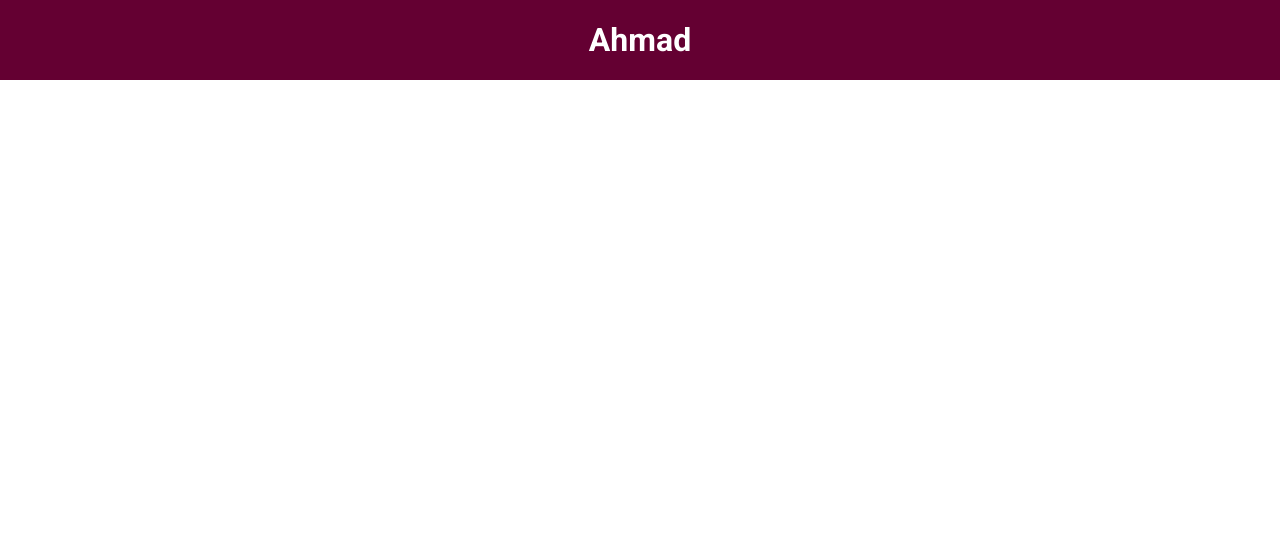
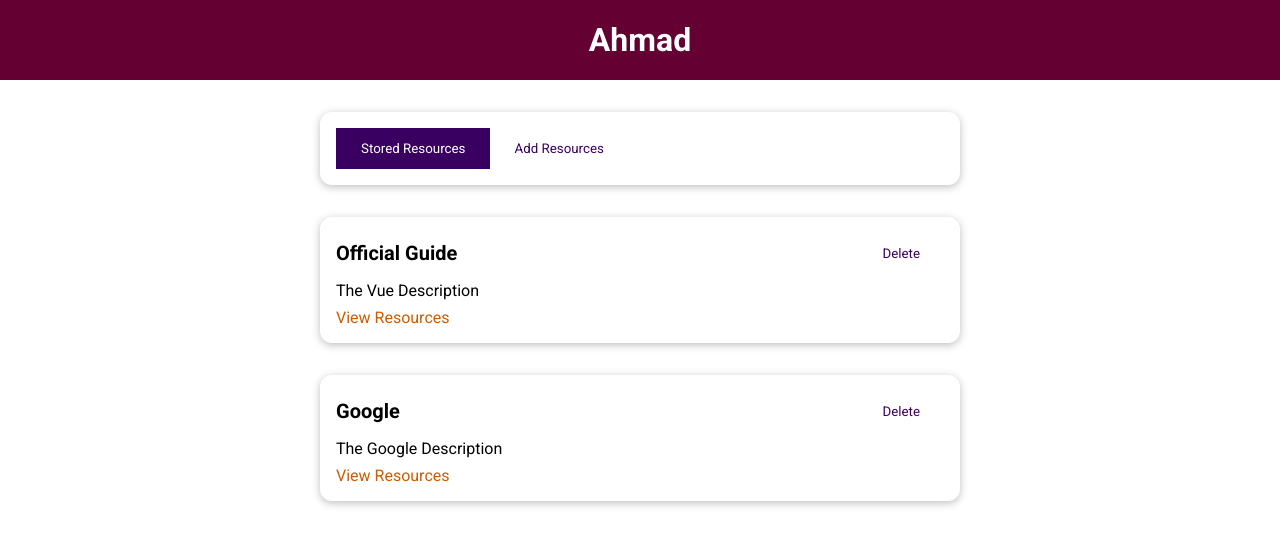
Before and after one commit to ahmadalii112/Academia-VUE, a Vue app in the folder 10.Course-Project-The-Learning-Resources-App/: page / in a window 1280 px wide. Shown: the top 546 px of the page. Built offline with nearby package versions, Linux system fonts and the light colour scheme.

Commit message:
8. Adding & Styling Tabs

```diff
--- a/10.Course-Project-The-Learning-Resources-App/src/App.vue
+++ b/10.Course-Project-The-Learning-Resources-App/src/App.vue
@@ -1,33 +1,21 @@
 <template>
   <div>
     <TheHeader title="Ahmad"></TheHeader>
+    <TheResources></TheResources>
   </div>
 </template>
 
 <script>
 import TheHeader from './components/layouts/TheHeader.vue';
+import TheResources from './components/learning-resources/TheResources.vue';
 
 export default {
   components: {
     TheHeader,
+    TheResources,
   },
   data() {
-    return {
-      storedResources: [
-        {
-          id: 'offical-guide',
-          title: 'Official Guide',
-          description: 'The Vue Description',
-          link: 'https://vue.org',
-        },
-        {
-          id: 'google',
-          title: 'Google',
-          description: 'The Google Description',
-          link: 'https://www.google.com',
-        },
-      ],
-    };
+    return {};
   },
 };
 </script>
--- /dev/null
+++ b/10.Course-Project-The-Learning-Resources-App/src/components/learning-resources/AddResources.vue
@@ -0,0 +1,13 @@
+<template>
+  <h1>Add Resouce</h1>
+</template>
+
+<script>
+export default {
+  data() {
+    return {};
+  },
+};
+</script>
+
+<style></style>
--- a/10.Course-Project-The-Learning-Resources-App/src/components/learning-resources/StoredResources.vue
+++ b/10.Course-Project-The-Learning-Resources-App/src/components/learning-resources/StoredResources.vue
@@ -14,7 +14,7 @@
 import LearningResource from './LearningResource.vue';
 
 export default {
-  props: ['resources'],
+  inject: ['resources'],
   components: {
     LearningResource
   }
--- a/10.Course-Project-The-Learning-Resources-App/src/components/learning-resources/TheResources.vue
+++ b/10.Course-Project-The-Learning-Resources-App/src/components/learning-resources/TheResources.vue
@@ -1,9 +1,11 @@
 <template>
     <BaseCard>
       <BaseButton @click="setSelectedTab('stored-resources')"
+      :mode="selectedTab === 'stored-resources' ? null : 'flat'"
         >Stored Resources
       </BaseButton>
       <BaseButton @click="setSelectedTab('add-resources')"
+      :mode="selectedTab === 'add-resources' ? null : 'flat'"
         >Add Resources
       </BaseButton>
     </BaseCard>
@@ -12,17 +14,36 @@
 </template>
 
 <script>
-import AddResource from './AddResource.vue';
+import AddResources from './AddResources.vue';
 import StoredResources from './StoredResources.vue';
 export default {
   components: {
     StoredResources,
-    AddResource,
+    AddResources,
   },
   data() {
     return {
       selectedTab: 'stored-resources',
+      storedResources: [
+        {
+          id: 'offical-guide',
+          title: 'Official Guide',
+          description: 'The Vue Description',
+          link: 'https://vue.org',
+        },
+        {
+          id: 'google',
+          title: 'Google',
+          description: 'The Google Description',
+          link: 'https://www.google.com',
+        },
+      ],
     };
+  },
+  provide() {
+    return {
+        resources: this.storedResources,
+    }
   },
   methods: {
     setSelectedTab(selectedTab) {
```
Also changed, not shown: 10.Course-Project-The-Learning-Resources-App/src/components/learning-resources/AddResource.vue (deleted). Lines whose indentation alone changed are shown as unchanged.
